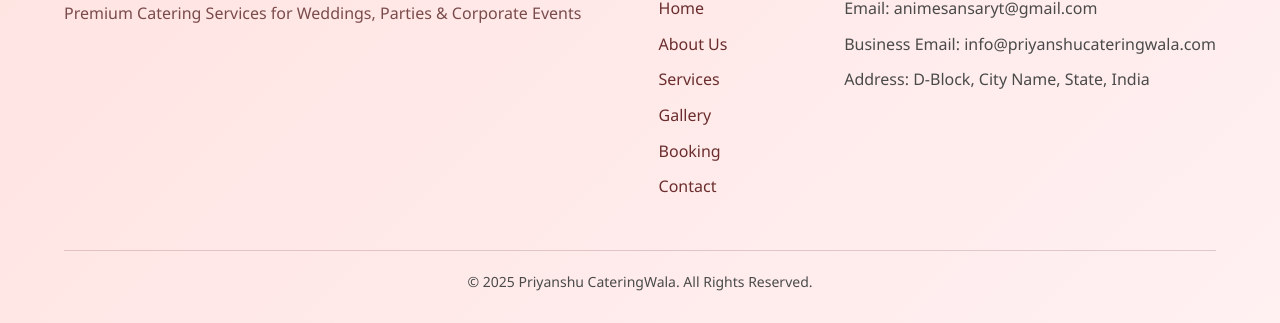
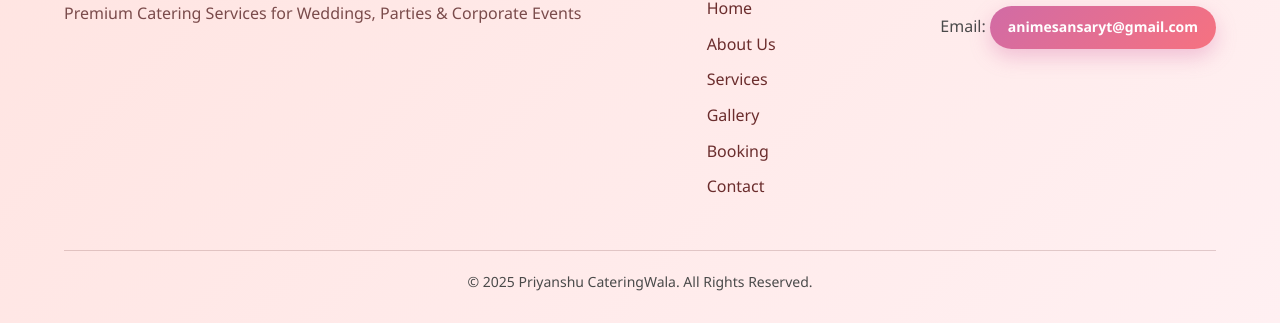
Before and after one commit to princeyadav-dev/priyanshu-catering, a plain HTML site: page gallery.html in a window 1280 px wide. Shown: the part 1091-1414 px from the top of the page. Drawn offline with Linux system fonts and the light colour scheme.

Commit message:
Styled footer email as premium clickable button

```diff
--- a/css/style.css
+++ b/css/style.css
@@ -502,3 +502,24 @@ footer .footer-bottom {
     transform: translateY(-5px);
     box-shadow: 0 10px 25px rgba(0,0,0,0.5);
 }
+
+/* ===== Footer Email Button ===== */
+.footer-contact .email-btn {
+    display: inline-block;
+    margin-top: 10px;
+    padding: 10px 18px;
+    background: linear-gradient(135deg, #d16ba5, #f67280);
+    color: #ffffff;
+    font-weight: 600;
+    font-size: 14px;
+    text-decoration: none;
+    border-radius: 30px;
+    transition: all 0.3s ease;
+    box-shadow: 0 8px 20px rgba(214, 107, 165, 0.35);
+}
+
+.footer-contact .email-btn:hover {
+    background: linear-gradient(135deg, #f67280, #d16ba5);
+    transform: translateY(-2px);
+    box-shadow: 0 12px 25px rgba(214, 107, 165, 0.45);
+}
--- a/gallery.html
+++ b/gallery.html
@@ -123,19 +123,19 @@
 
                 <p>
                     Email:
-                    <a href="mailto:animesansaryt@gmail.com">
+                    <a href="mailto:animesansaryt@gmail.com" class="email-btn">
                         animesansaryt@gmail.com
                     </a>
                 </p>
 
-                <p>
+                <!-- <p>
                     Business Email:
                     <a href="mailto:info@priyanshucateringwala.com">
                         info@priyanshucateringwala.com
                     </a>
                 </p>
 
-                <p>Address: D-Block, City Name, State, India</p>
+                <p>Address: D-Block, City Name, State, India</p> -->
             </div>
 
         </div>
```
Also changed, not shown: about.html (+3 -3 lines), booking.html (+3 -3 lines), contact.html (+3 -3 lines), index.html (+3 -3 lines), services.html (+3 -3 lines).
